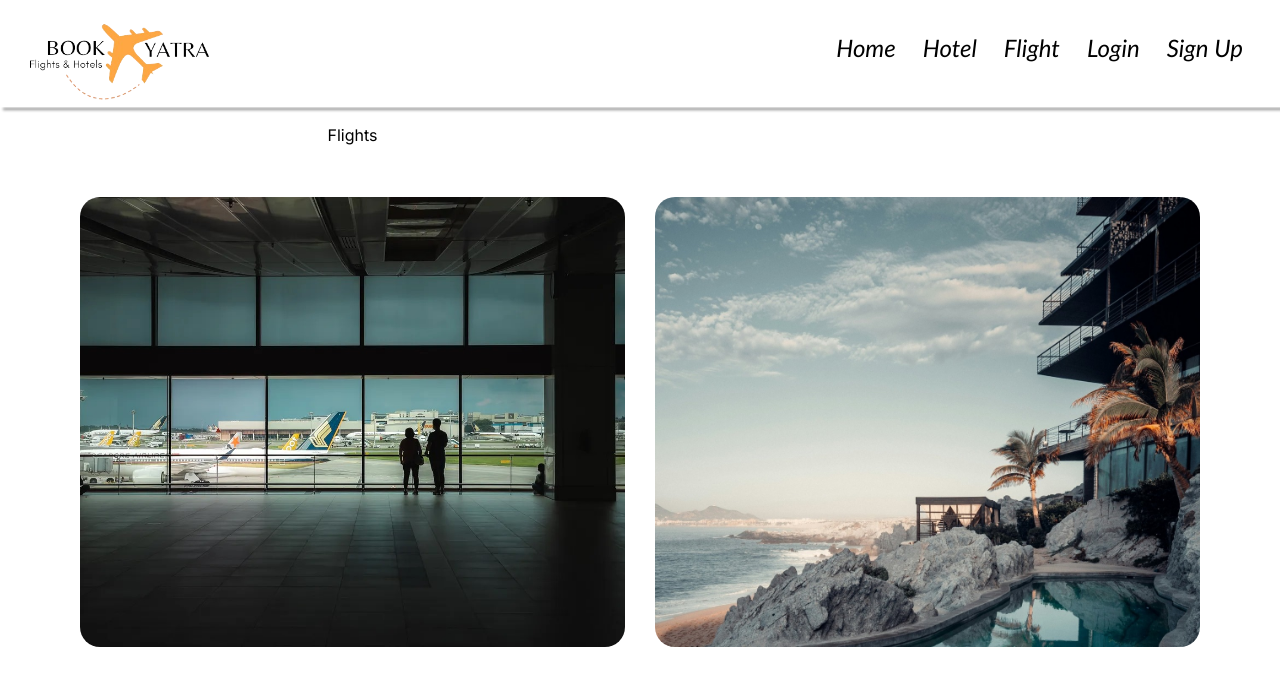
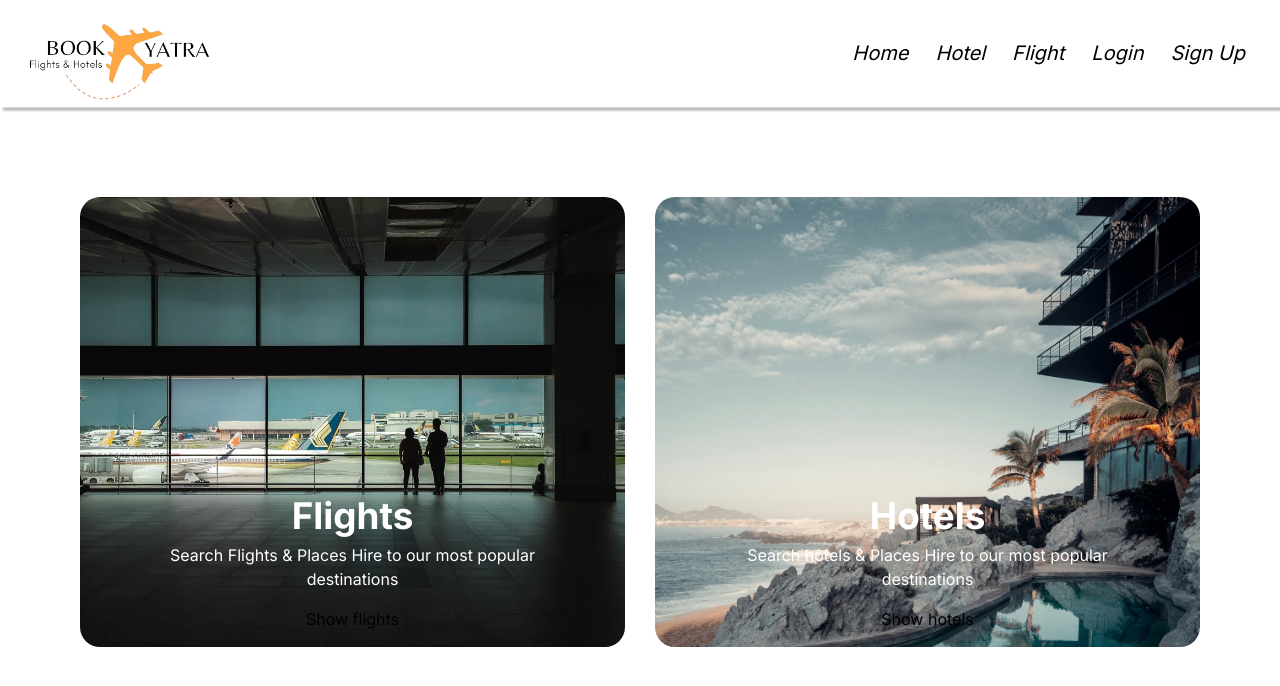
Before and after one commit to Zainul884/BookYatra, a Next.js app in the folder Team/bookyatraa/: page /homepage in a window 1280 px wide. Shown: the top 686 px of the page. Built offline with nearby package versions, Linux system fonts and the light colour scheme.

Commit message:
add flights and hotels boxes and now working links

```diff
--- a/Team/bookyatraa/app/globals.css
+++ b/Team/bookyatraa/app/globals.css
@@ -122,10 +122,10 @@ html, body{
 
 .homenavigation{
   color: black;
-  font-size:x-large;
-  font-family:'Gill Sans', 'Gill Sans MT', Calibri, 'Trebuchet MS', sans-serif;
-  margin-top: 30px;
-  margin-right: 10px;
+  font-size: 20px;
+  font-family:'Inter', sans-serif;
+  margin-top: 38px;
+  margin-right: 8px;
 }
 
 .link{
@@ -160,14 +160,29 @@ html, body{
  margin-top: 90px;
 }
 
-.flight-content{
+.flight-content, .hotel-content{
   position: absolute;
+  flex-direction: column;
   top: 0;
   left: 0;
   width: 100%;
   height: 100%;
   display: flex;
-  justify-content:center;
+  justify-content:flex-end;
+  align-items: center;
   padding: 1em;
-  box-sizing: border-box;;
+  box-sizing: border-box;
 }
+
+.flightsHome, .hotelsHome{
+  font-size: 2.3rem;
+  font-weight: bold;
+  color: white;
+}
+
+.flightWords, .hotelWords{
+  color: white;
+  margin-bottom: 1rem;
+  margin-inline: 30px;
+  text-align: center;
+}
--- a/Team/bookyatraa/app/homepage/page.js
+++ b/Team/bookyatraa/app/homepage/page.js
@@ -4,7 +4,6 @@ import Link from 'next/link';
 
 
 function Home() {
-
   return (
 
     <div className="homepage">
@@ -27,10 +26,17 @@ function Home() {
             <img src="./Images Capstone/homePageflight.jpg.jpg" alt='flight' className='flight-pic'/>
             <div className='flight-content'>
               <h2 className='flightsHome'>Flights</h2>
+              <p className='flightWords'>Search Flights & Places Hire to our most popular destinations</p>
+              <Link href="./flight" className="flightlink">Show flights</Link>
             </div>
           </div>
           <div className="hotel">
             <img src="./Images Capstone/homePagehotel.jpg" alt='hotel' className='hotel-pic'/>
+            <div className='hotel-content'>
+              <h2 className='hotelsHome'>Hotels</h2>
+              <p className='hotelWords'>Search hotels & Places Hire to our most popular destinations</p>
+              <Link href="./flight" className="hotellink">Show hotels</Link>
+            </div>
           </div>
         </div>
       </main>
```
